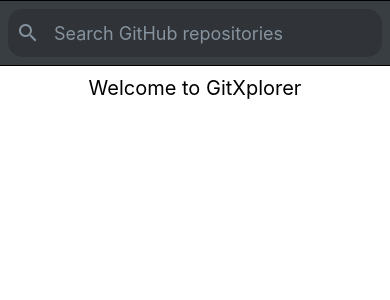
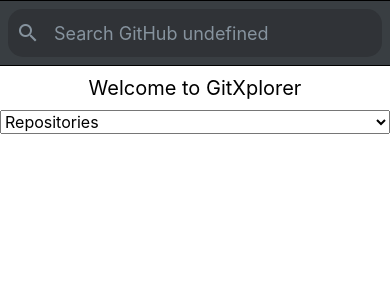
Before and after one commit to ClydeGUILLOT/GitXplore, a React Native app: screen / in a window 390 px wide. Shown: the top 300 px of the page. Built offline with nearby package versions, Linux system fonts and the light colour scheme.

Commit message:
Add dropdown components for research (repositories / users)

```diff
--- a/App.js
+++ b/App.js
@@ -3,19 +3,26 @@
 import SplashScreen from './src/SplashScreen';
 import SearchBar from './src/components/SearchBar';
 import ResultList from './src/components/ResultList';
+import DropDown from './src/components/DropDown';
 
 export default class App extends React.Component {
   constructor(props) {
     super(props);
     this.state = {
       result: '',
+      dropdown: '',
     };
 
     this.state = {isLoading: true};
   }
 
   getResponse(result) {
-    this.setState({result});
+    this.setState({result: result});
+  }
+
+  getDropdown(result) {
+    this.setState({dropdown: result});
+    this.setState({result: ''});
   }
 
   performTimeConsumingTask = async () => {
@@ -43,9 +50,16 @@
 
     return (
       <View flex={1}>
-        <SearchBar callback={this.getResponse.bind(this)} />
+        <SearchBar
+          callback={this.getResponse.bind(this)}
+          search={this.state.dropdown}
+        />
         <Text style={styles.welcome}>Welcome to GitXplorer</Text>
-        <ResultList data={this.state.result} />
+        <DropDown
+          callback={this.getDropdown.bind(this)}
+          search={this.state.dropdown}
+        />
+        <ResultList data={this.state.result} search={this.state.dropdown} />
       </View>
     );
   }
--- a/package.json
+++ b/package.json
@@ -12,10 +12,12 @@
   },
   "dependencies": {
     "@freakycoder/react-native-helpers": ">= 0.0.21",
+    "@react-native-community/picker": "^1.8.1",
     "native-base": "^2.13.14",
     "react": "16.13.1",
     "react-native": "0.63.3",
     "react-native-androw": ">= 0.0.33",
+    "react-native-dropdown-picker": "^3.7.1",
     "react-native-dynamic-vector-icons": ">= 0.2.1",
     "react-native-elements": "^3.0.0-alpha.1",
     "react-native-header-search-bar": "^0.1.10",
--- /dev/null
+++ b/src/components/DropDown.js
@@ -0,0 +1,23 @@
+import Icon from 'react-native-vector-icons/Feather';
+import {Picker, StyleSheet} from 'react-native';
+import React, {useState} from 'react';
+import {SearchBar} from 'react-native-elements';
+
+class App extends React.Component {
+  updateSearch = (search) => {
+    this.props.callback(search);
+  };
+
+  render() {
+    return (
+      <Picker
+        selectedValue={this.props.search}
+        style={{alignContent: 'center'}}
+        onValueChange={(itemValue, itemIndex) => this.updateSearch(itemValue)}>
+        <Picker.Item label="Repositories" value="repositories" />
+        <Picker.Item label="Profiles" value="users" />
+      </Picker>
+    );
+  }
+}
+export default App;
--- a/src/components/ResultList.js
+++ b/src/components/ResultList.js
@@ -10,6 +10,7 @@
   };
 
   renderItem = ({item}) => {
+    if (this.props.search === 'repositories') {
       return (
         <ListItem
           Component={TouchableScale}
@@ -24,10 +25,25 @@
           <ListItem.Chevron />
         </ListItem>
       );
+    } else if (this.props.search === 'users') {
+      return (
+        <ListItem
+          Component={TouchableScale}
+          friction={90}
+          tension={100}
+          activeScale={0.95}>
+          <Avatar rounded source={{uri: item.avatar_url}} />
+          <ListItem.Content>
+            <ListItem.Title>{item.login}</ListItem.Title>
+            <ListItem.Subtitle>{item.url}</ListItem.Subtitle>
+          </ListItem.Content>
+          <ListItem.Chevron />
+        </ListItem>
+      );
+    }
   };
 
   render() {
-    console.log(this.props.data);
     return (
       <FlatList
         data={this.props.data}
--- a/src/components/SearchBar.js
+++ b/src/components/SearchBar.js
@@ -9,12 +9,12 @@
   };
 
   makeRequest(result) {
-    console.log('TEST');
-    const url = `https://api.github.com/search/repositories?q=${result}`;
+    const url = `https://api.github.com/search/${
+      this.props.search ?? 'repositories'
+    }?q=${result}`;
     fetch(url)
       .then((response) => response.json())
       .then((data) => {
-        console.log(url);
         this.setState({
           data: data.items,
         });
@@ -35,7 +35,7 @@
         searchIcon={{size: 24}}
         onChangeText={this.updateSearch}
         onSubmitEditing={() => this.makeRequest(this.state.search)}
-        placeholder="Search GitHub repositories"
+        placeholder={'Search GitHub ' + this.props.search ?? 'repositories'}
         value={search}
       />
     );
```
Also changed, not shown: 1 other file (tests, documents, lock files or other folders). Lines whose indentation alone changed are shown as unchanged.
